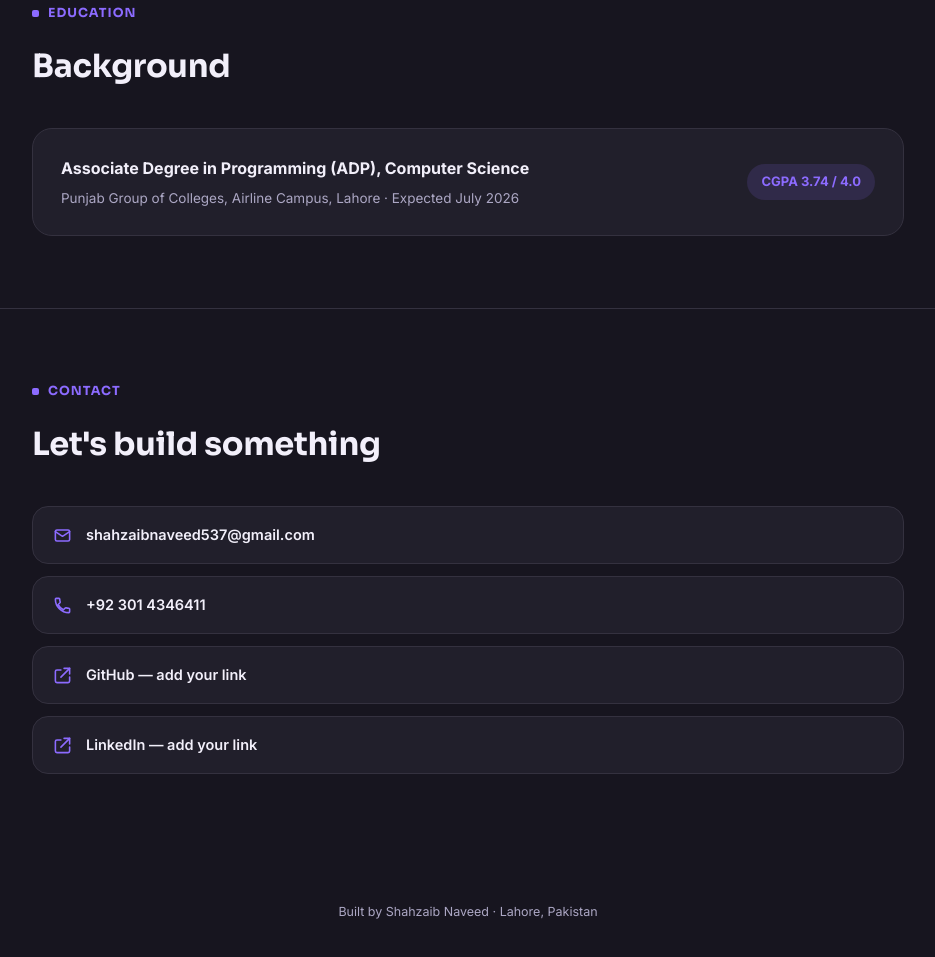
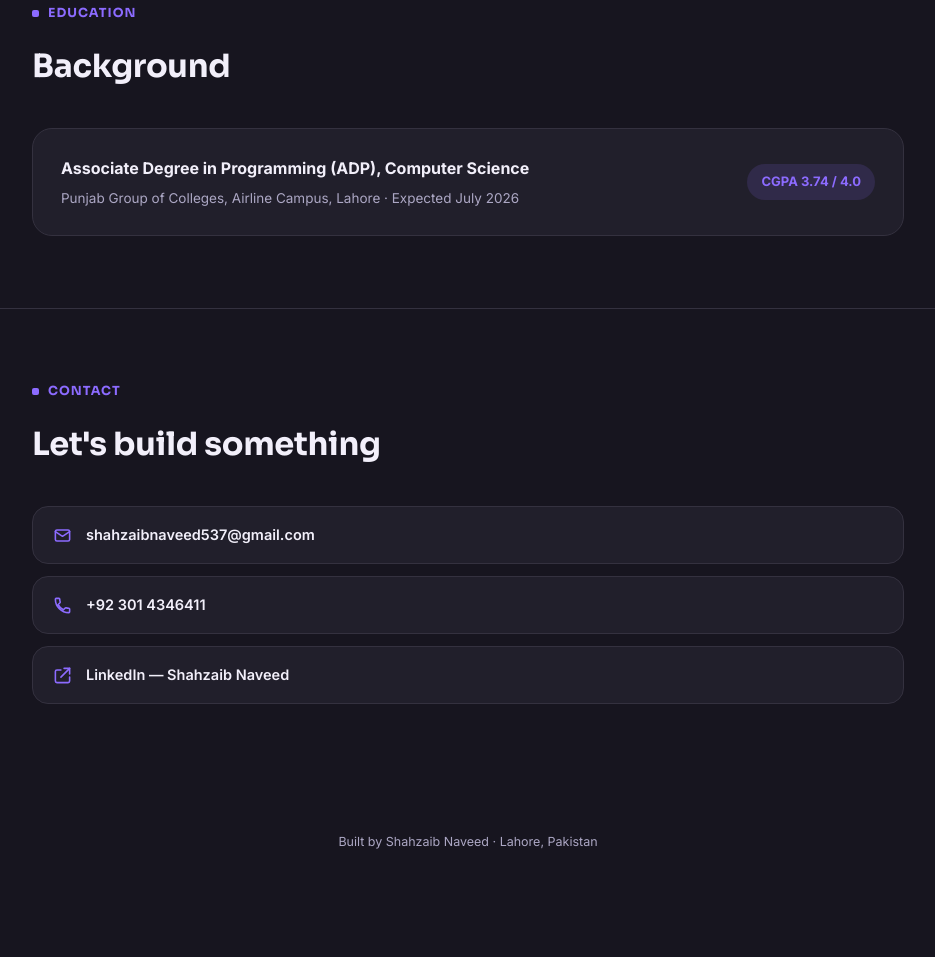
Before and after one commit to shahzaibDeveloper786/Portfolio, a plain HTML site: page index.html in a window 1280 px wide. Shown: the part 3535-4492 px from the top of the page, without its empty margins (172-1107 px from the left). Drawn offline with Linux system fonts and the light colour scheme.

Commit message:
Update index 1.html

```diff
--- a/index.html
+++ b/index.html
@@ -336,13 +336,9 @@
         <svg viewBox="0 0 24 24" fill="none" stroke="currentColor" stroke-linecap="round" stroke-linejoin="round"><path d="M6.6 10.8c1.4 2.8 3.8 5.2 6.6 6.6l2.2-2.2c.3-.3.7-.4 1-.3 1.1.4 2.3.6 3.6.6.6 0 1 .4 1 1V20c0 .6-.4 1-1 1C10.6 21 3 13.4 3 4c0-.6.4-1 1-1h3.5c.6 0 1 .4 1 1 0 1.3.2 2.5.6 3.6.1.3 0 .7-.3 1z"/></svg>
         +92 301 4346411
       </a>
-      <a class="contact-row ripple-btn" href="#">
+      <a class="contact-row ripple-btn" href="https://www.linkedin.com/in/shahzaib-naveed-01737933b" target="_blank" rel="noopener">
         <svg viewBox="0 0 24 24" fill="none" stroke="currentColor" stroke-linecap="round" stroke-linejoin="round"><path d="M14 3h7v7"/><path d="M10 14L21 3"/><path d="M21 14v5a2 2 0 0 1-2 2H5a2 2 0 0 1-2-2V7a2 2 0 0 1 2-2h5"/></svg>
-        GitHub — add your link
-      </a>
-      <a class="contact-row ripple-btn" href="#">
-        <svg viewBox="0 0 24 24" fill="none" stroke="currentColor" stroke-linecap="round" stroke-linejoin="round"><path d="M14 3h7v7"/><path d="M10 14L21 3"/><path d="M21 14v5a2 2 0 0 1-2 2H5a2 2 0 0 1-2-2V7a2 2 0 0 1 2-2h5"/></svg>
-        LinkedIn — add your link
+        LinkedIn — Shahzaib Naveed
       </a>
     </div>
   </div>
```
